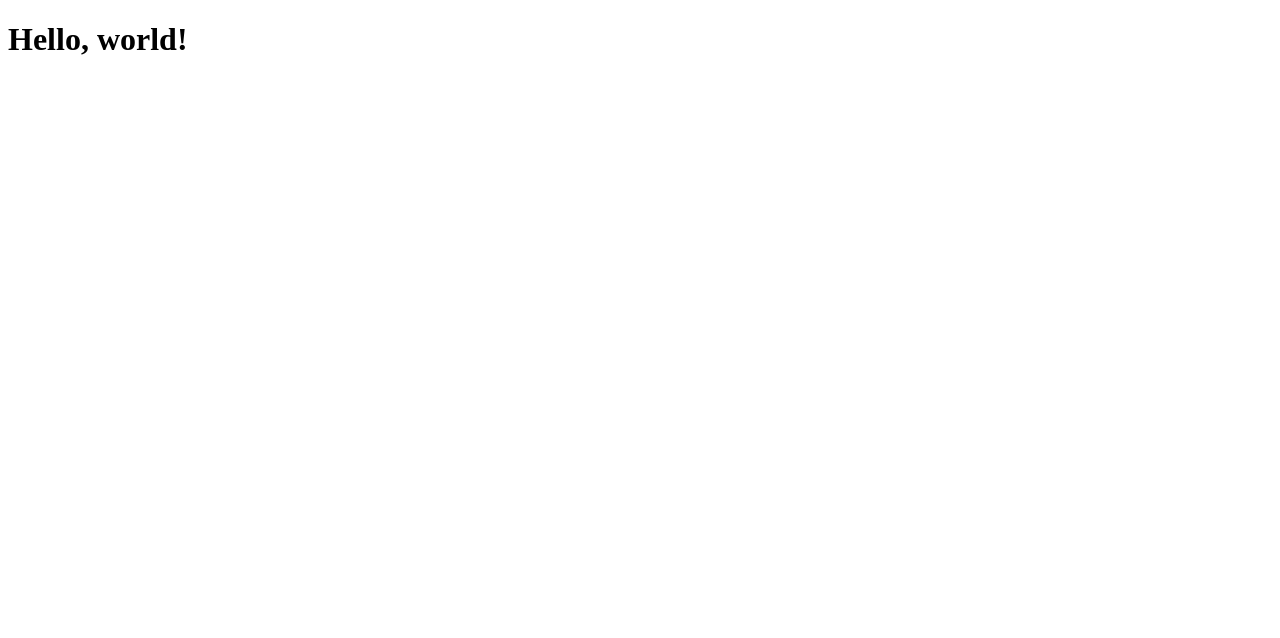
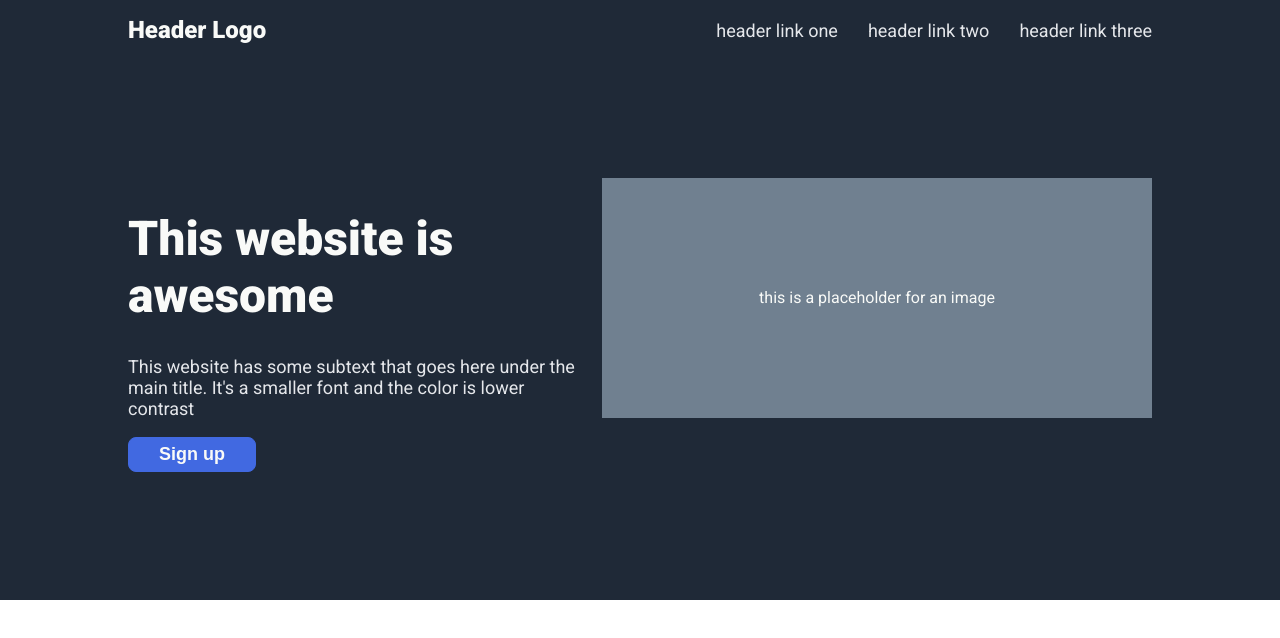
Before and after one commit to elaphedev/landing-page, a plain HTML site: page index.html in a window 1280 px wide. Drawn offline with Linux system fonts and the light colour scheme.

Commit message:
Add header and hero section

```diff
--- a/index.html
+++ b/index.html
@@ -6,8 +6,29 @@
     <meta name="viewport" content="width=device-width, initial-scale=1.0">
     <title>Landing Page</title>
     <link rel="stylesheet" href="style.css">
+    <link rel="preconnect" href="https://fonts.googleapis.com">
+    <link rel="preconnect" href="https://fonts.gstatic.com" crossorigin>
+    <link href="https://fonts.googleapis.com/css2?family=Roboto:ital,wght@0,100;0,300;0,400;0,500;0,700;0,900;1,100;1,300;1,400;1,500;1,700;1,900&display=swap" rel="stylesheet">
   </head>
   <body>
-    <h1>Hello, world!</h1>
+    <div class="header">
+      Header Logo
+      <ul class="header-links">
+        <li class="secondary-text"><a href="#">header link one</a></li>
+        <li class="secondary-text"><a href="#">header link two</a></li>
+        <li class="secondary-text"><a href="#">header link three</a></li>
+      </ul>
+    </div>
+
+    <div class="hero">
+      <div class="left">
+        <h1 class="hero-text">This website is awesome</h1>
+        <p class="secondary-text">This website has some subtext that goes here under the main title. It's a smaller font and the color is lower contrast</p>
+        <button class="sign-up">Sign up</button>
+      </div>
+      <div class="right">
+        this is a placeholder for an image
+      </div>
+    </div>
   </body>
 </html>
--- a/style.css
+++ b/style.css
@@ -0,0 +1,90 @@
+body {
+  font-family: "Roboto", sans-serif;
+  margin: 0;
+  min-height: 100vh;
+  display: flex;
+  flex-direction: column;
+}
+
+ul.header-links {
+  padding: 0;
+  margin: 0;
+  display: flex;
+  list-style-type: none;
+  gap: 30px;
+}
+
+.header-links {
+  color: #e5e7eb;
+  font-size: 18px;
+}
+
+a {
+  text-decoration: none;
+  color: #e5e7eb;
+  font-weight: 400;
+}
+
+p.secondary-text {
+  font-size: 18px;
+  color: #e5e7eb;
+}
+
+.hero-text {
+  font-size: 48px;
+  color: #f9faf8;
+  font-weight: 900;
+}
+
+button {
+  cursor: pointer;
+  padding: 6px 30px;
+  border-radius: 8px;
+  font-size: 18px;
+  font-weight: 900;
+}
+
+button.sign-up {
+  background: royalblue;
+  border: 1px solid royalblue;
+  color: #f9faf8;
+}
+
+.header {
+  height: 60px;
+  background-color: #1f2937;
+  color: #f9faf8;
+  font-size: 24px;
+  font-weight: 900;
+  display: flex;
+  justify-content: space-between;
+  align-items: center;
+  padding-left: 10%;
+  padding-right: 10%;
+}
+
+.hero {
+  height: 475px;
+  background-color: #1f2937;
+  display: flex;
+  align-items: center;
+  justify-content: space-between;
+  padding-left: 10%;
+  padding-right: 10%;
+  padding-bottom: 65px;
+}
+
+.left {
+  height: 240px;
+  width: 450px;
+}
+
+.right {
+  height: 240px;
+  width: 550px;
+  background-color: #708090;
+  color: #f9faf8;
+  display: flex;
+  justify-content: center;
+  align-items: center;
+}
```
